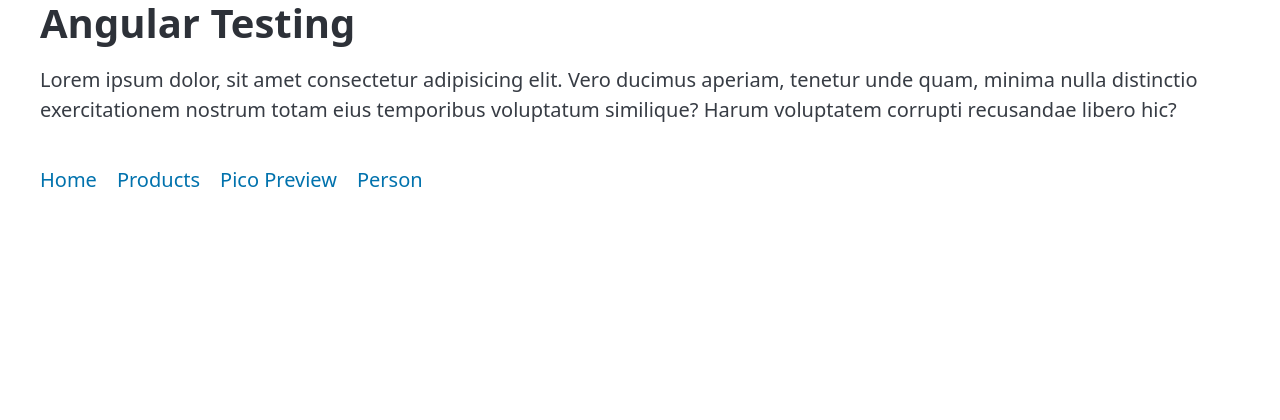
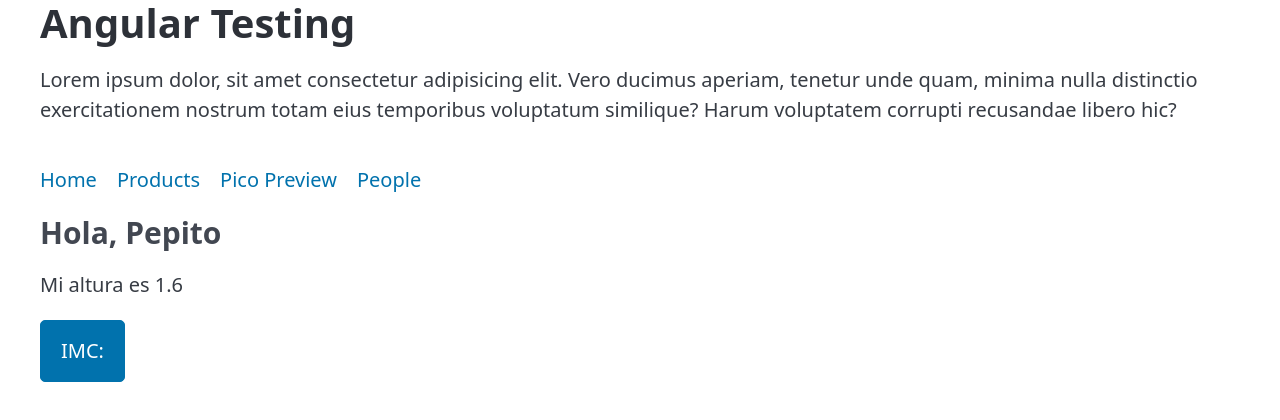
Before and after one commit to BilbaoJ/ng-testing-platzi, an Angular app: page /people in a window 1280 px wide. Before the commit this address led to /. Shown: the top 420 px of the page. Built offline with nearby package versions, Linux system fonts and the light colour scheme.

Commit message:
Testing simulating click

```diff
--- a/src/app/app.component.html
+++ b/src/app/app.component.html
@@ -13,7 +13,7 @@
         <a routerLink="/pico-preview">Pico Preview</a>
       </li>
       <li>
-        <a routerLink="/person">Person</a>
+        <a routerLink="/people">People</a>
       </li>
     </ul>
   </nav>
--- a/src/app/app.routes.ts
+++ b/src/app/app.routes.ts
@@ -1,7 +1,7 @@
 import { Routes } from '@angular/router';
 import { ProductsComponent } from './components/products/products.component';
 import { PicPreviewComponent } from './components/pic-preview/pic-preview.component';
-import { PersonComponent } from './components/person/person.component';
+import { PeopleComponent } from './components/people/people.component';
 
 export const routes: Routes = [
   {
@@ -13,7 +13,7 @@
     component: PicPreviewComponent
   },
   {
-    path: 'person',
-    component: PersonComponent
+    path: 'people',
+    component: PeopleComponent
   }
 ];
--- /dev/null
+++ b/src/app/components/people/people.component.html
@@ -0,0 +1,3 @@
+<section class="container">
+  <app-person [person]="person" ></app-person>
+</section>
--- /dev/null
+++ b/src/app/components/people/people.component.ts
@@ -0,0 +1,16 @@
+import { Component } from '@angular/core';
+import { PersonComponent } from '../person/person.component';
+import { Person } from '../../models/person.model';
+
+@Component({
+  selector: 'app-people',
+  standalone: true,
+  imports: [PersonComponent],
+  templateUrl: './people.component.html',
+  styleUrl: './people.component.scss'
+})
+export class PeopleComponent {
+
+  person: Person = new Person('Pepito', 'Perez', 22, 58, 1.60);
+
+}
--- a/src/app/components/person/person.component.html
+++ b/src/app/components/person/person.component.html
@@ -1,4 +1,3 @@
-<section class="container">
-  <h3>Hola, {{ person.name }}</h3>
-  <p>Mi altura es {{ person.heigth }}</p>
-</section>
+<h3>Hola, {{ person.name }}</h3>
+<p>Mi altura es {{ person.heigth }}</p>
+<button class="btn-imc" (click)="calcIMC()">IMC: {{ imc }}</button>
--- a/src/app/components/person/person.component.ts
+++ b/src/app/components/person/person.component.ts
@@ -11,5 +11,10 @@
 export class PersonComponent {
 
   @Input() person: Person = new Person('', '', 0, 0, 0);
+  imc: string = '';
+
+  calcIMC(){
+    this.imc = this.person.calIMC();
+  }
 
 }
```
Also changed, not shown: src/app/components/people/people.component.scss (added), 2 other files (tests, documents, lock files or other folders).
